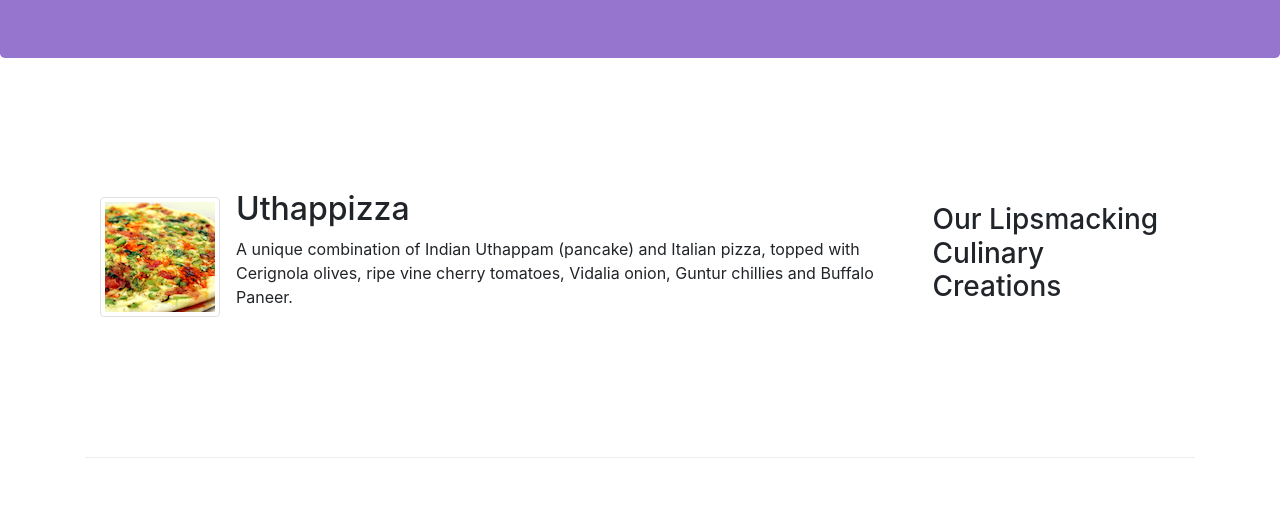
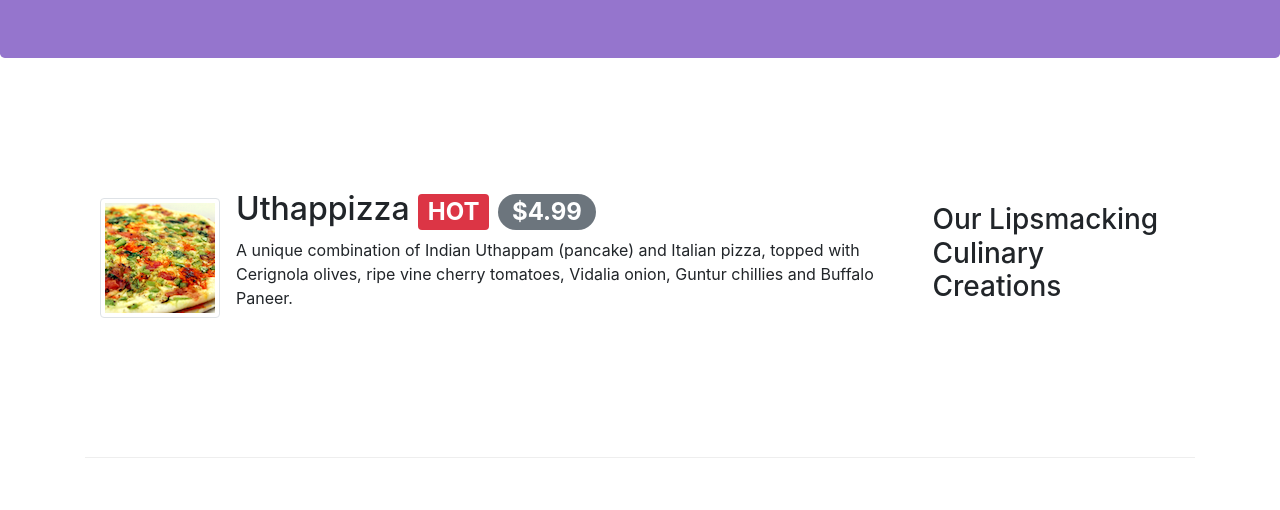
Before and after one commit to P-R-Ayush/Bootstrap-conFusion, a website: page index.html in a window 1280 px wide. Shown: the part 290-800 px from the top of the page. Drawn offline with nearby package versions, Linux system fonts and the light colour scheme.

Commit message:
Alerting Users

```diff
--- a/index.html
+++ b/index.html
@@ -64,7 +64,7 @@
                     <img class="d-flex mr-3 img-thumbnail align-self-center"
                     src="img/uthappizza.png" alt="uthapizaa">
                     <div class="media-body">
-                        <h2 class="mt=0">Uthappizza</h2>
+                      <h2 class="mt=0">Uthappizza <span class="badge badge-danger">HOT</span> <span class="badge badge-pill badge-secondary">$4.99</span></h2>
                 <p class="d-none d-sm-block">A unique combination of Indian Uthappam (pancake) and Italian pizza, topped with Cerignola olives,
                     ripe vine cherry tomatoes, Vidalia onion, Guntur chillies and Buffalo Paneer.</p>
                     </div>
```
